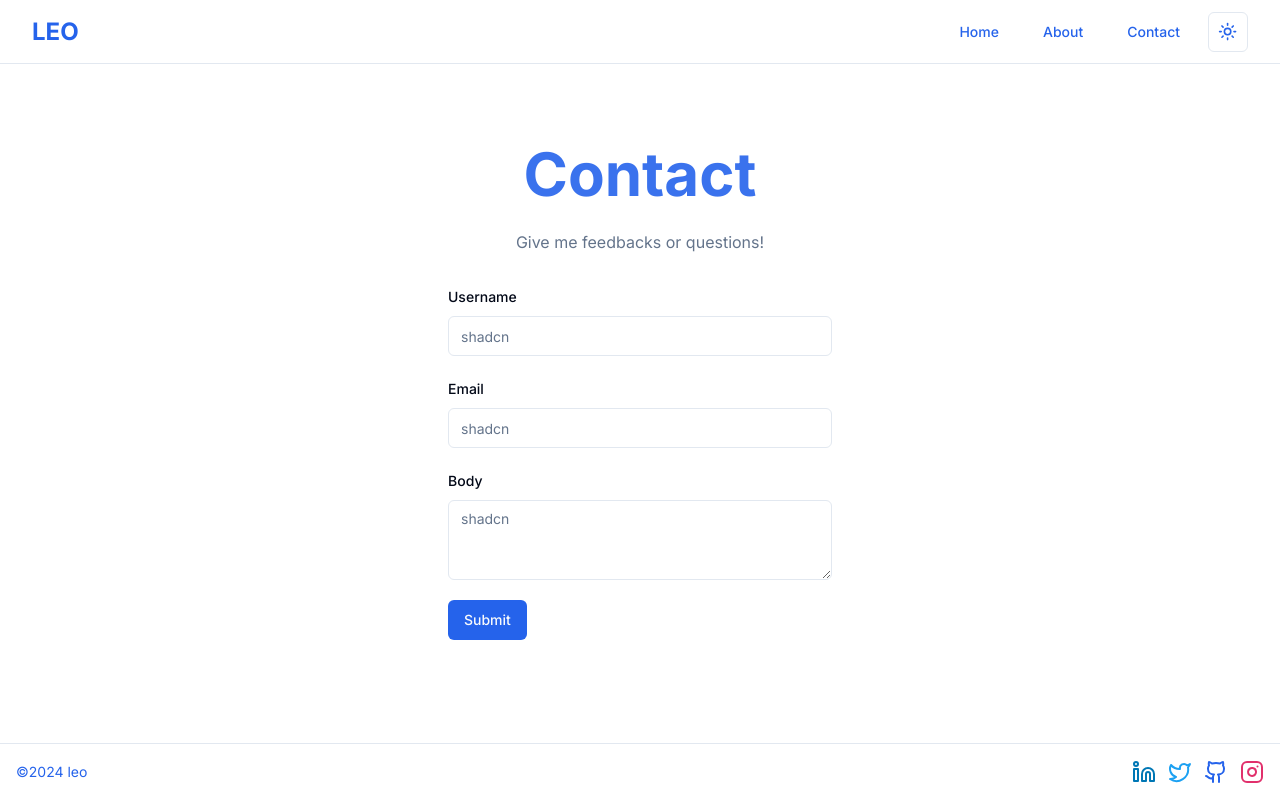
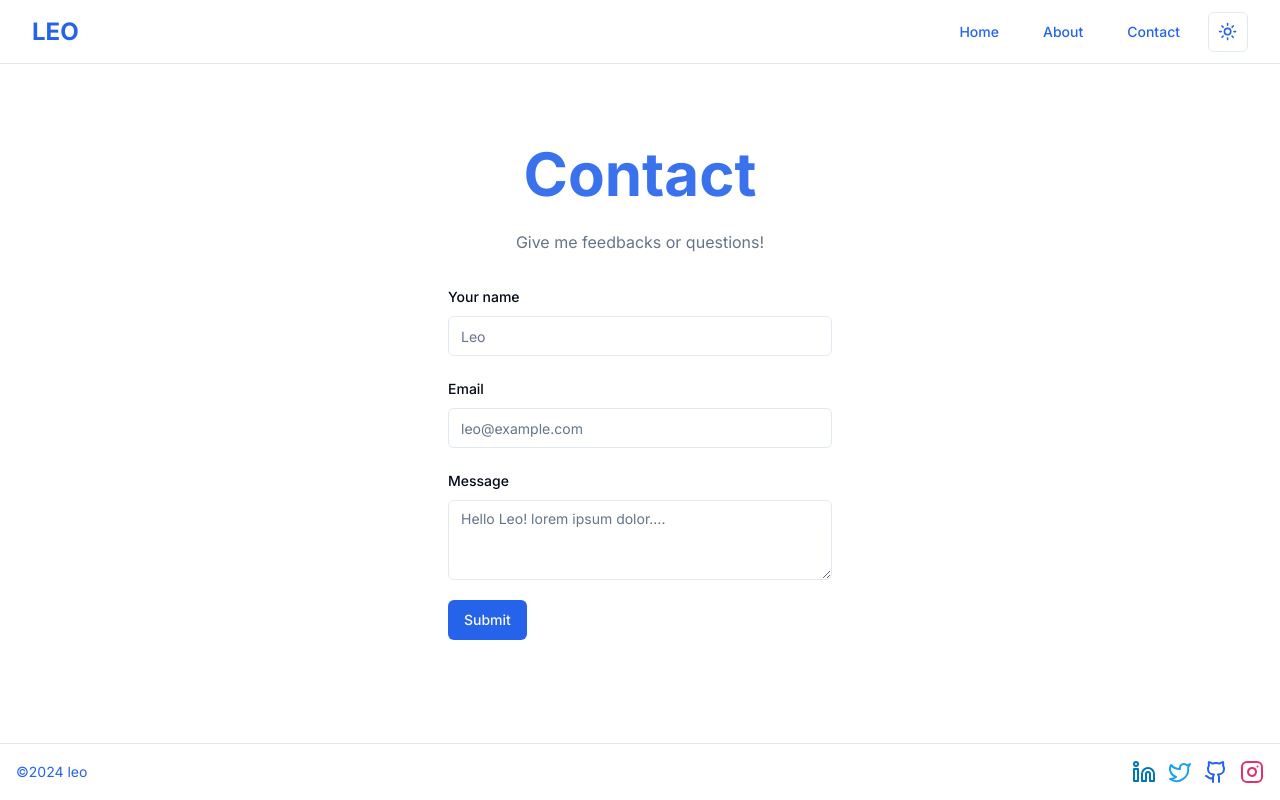
Before and after one commit to ryotakc/portfolio-1, a Next.js app: page /contact in a window 1280 px wide. Built offline with nearby package versions, Linux system fonts and the light colour scheme.

Commit message:
Editted metadata

```diff
--- a/app/about/components/carousel-photo.tsx
+++ b/app/about/components/carousel-photo.tsx
@@ -16,7 +16,7 @@ import Image from "next/image"
 
 export function CarouselPhoto() {
     const plugin = React.useRef(
-        Autoplay({ delay: 5000, stopOnInteraction: true })
+        Autoplay({ delay: 4000, stopOnInteraction: true })
     )
 
     return (
--- a/app/about/page.tsx
+++ b/app/about/page.tsx
@@ -2,7 +2,13 @@ import SectionTitle from "@/components/section-title";
 import { Button } from "@/components/ui/button";
 import Link from "next/link";
 import { CarouselPhoto } from "./components/carousel-photo";
+import { Metadata } from "next";
 
+
+export const metadata: Metadata = {
+    title: 'About Services',
+    description: "Generated by create next app",
+};
 
 export default function About() {
     return (
--- a/app/contact/components/contact-form.tsx
+++ b/app/contact/components/contact-form.tsx
@@ -45,9 +45,9 @@ export default function ContactForm() {
                         name="name"
                         render={({ field }) => (
                             <FormItem>
-                            <FormLabel>Username</FormLabel>
+                            <FormLabel>Your name</FormLabel>
                             <FormControl>
-                                <Input placeholder="shadcn" {...field} />
+                                <Input placeholder="Leo" {...field} />
                             </FormControl>
                             </FormItem>
                         )}
@@ -58,7 +58,7 @@ export default function ContactForm() {
                             <FormItem>
                             <FormLabel>Email</FormLabel>
                             <FormControl>
-                                <Input type="email" placeholder="shadcn" {...field} />
+                                <Input type="email" placeholder="leo@example.com" {...field} />
                             </FormControl>
                             </FormItem>
                         )}
@@ -67,14 +67,14 @@ export default function ContactForm() {
                         name="body"
                         render={({ field }) => (
                             <FormItem>
-                            <FormLabel>Body</FormLabel>
+                            <FormLabel>Message</FormLabel>
                             <FormControl>
-                                <Textarea placeholder="shadcn" {...field} />
+                                <Textarea placeholder="Hello Leo! lorem ipsum dolor...." {...field} />
                             </FormControl>
                             </FormItem>
                         )}
                         />
-                        <Button type="submit">Submit</Button>
+                        <Button type="submit" className="flex items-center justify-center">Submit</Button>
                     </form>
                 </Form>
 
--- a/app/contact/page.tsx
+++ b/app/contact/page.tsx
@@ -3,6 +3,13 @@ import { Button } from "@/components/ui/button";
 import { Form, FormControl, FormDescription, FormField, FormItem, FormLabel, FormMessage } from "@/components/ui/form";
 import Link from "next/link";
 import ContactForm from "./components/contact-form";
+import { Metadata } from "next";
+
+
+export const metadata: Metadata = {
+    title: 'Contacts',
+    description: "Generated by create next app",
+};
 
 
 export default function Contact() {
```
